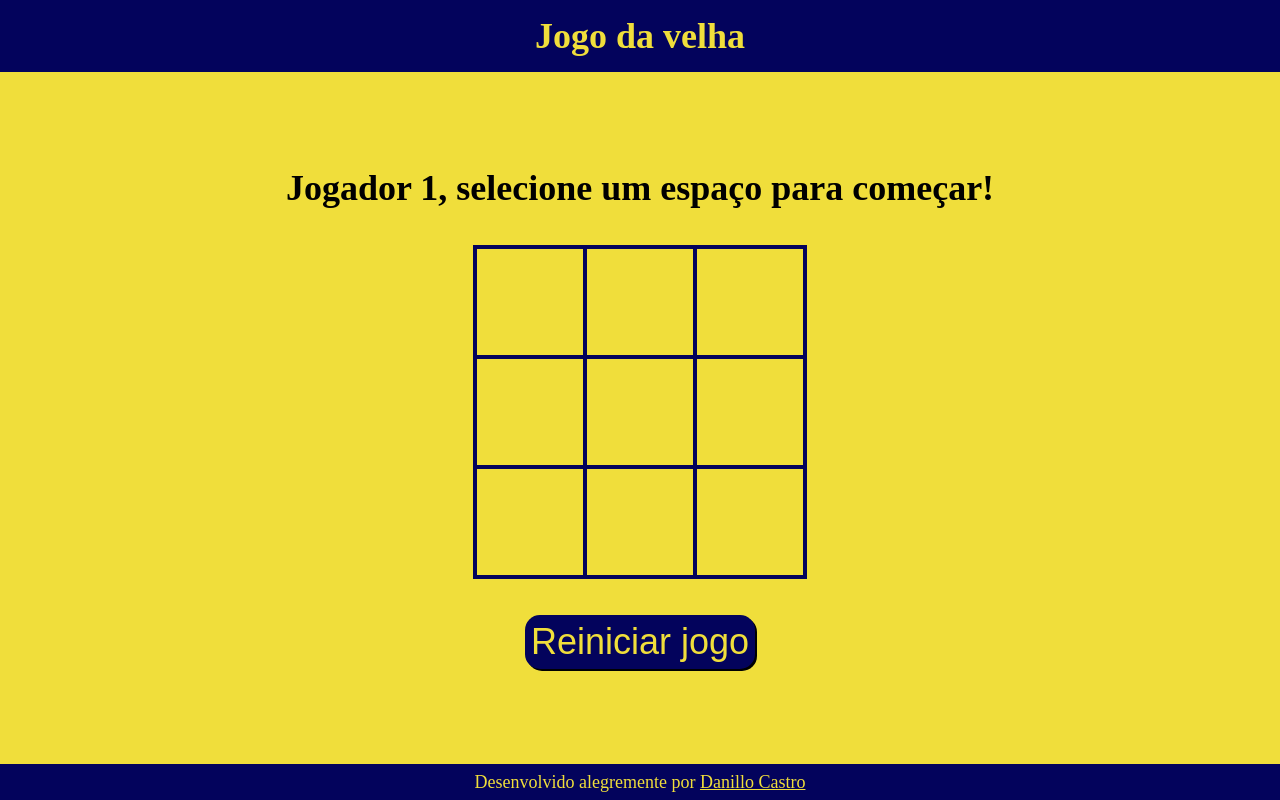
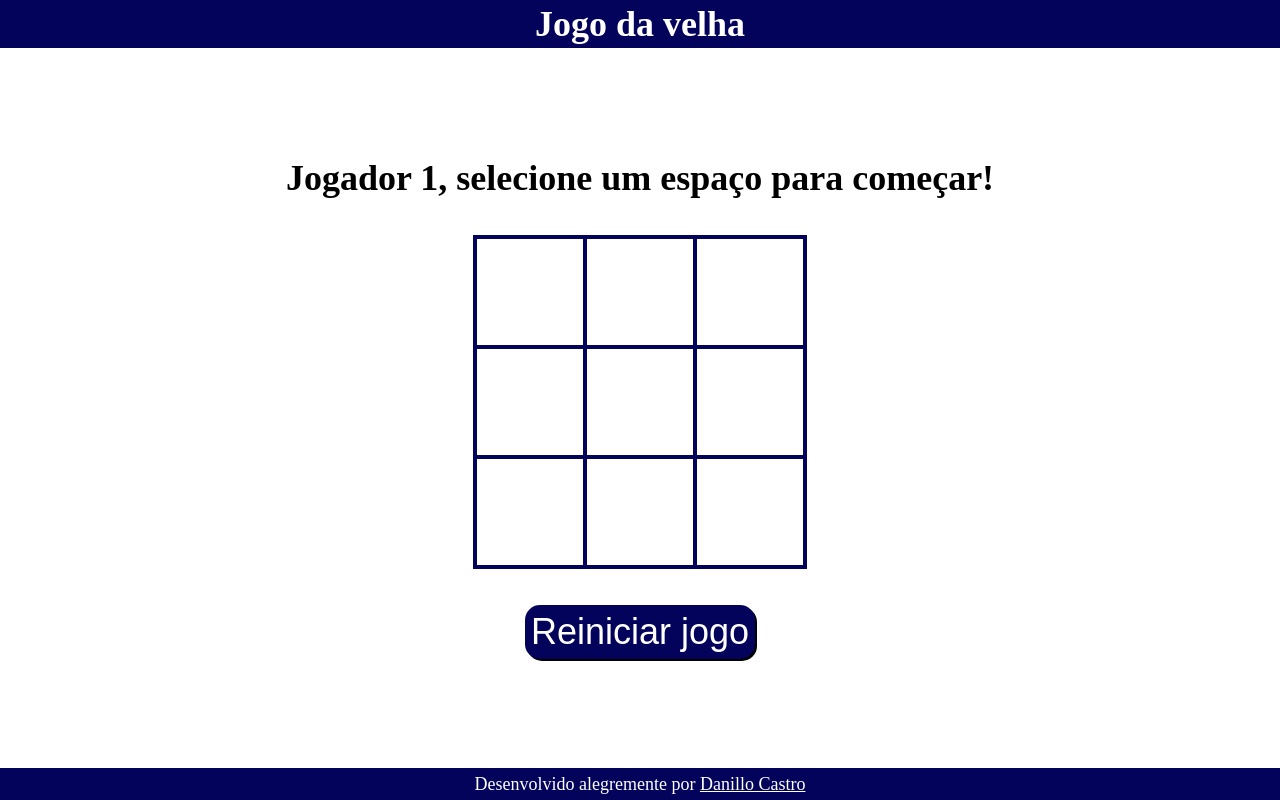
Before and after one commit to danillotc/jogo-da-velha, a plain HTML site: page index.html in a window 1280 px wide. Drawn offline with Linux system fonts and the light colour scheme.

Commit message:
fix footer

```diff
--- a/style.css
+++ b/style.css
@@ -1,14 +1,14 @@
 * {
     margin: 0;
     font-size: 36px;
-    --primary: rgb(240, 222, 59);
+    --primary: white;
     --secondary: rgb(3, 3, 92);
 }
 
 header {
     width: 100%;
-    height: 2em;
-    line-height: 2em;
+    height: 6vh;
+    line-height: 6vh;
     text-align: center;
     vertical-align: middle;
     background-color: var(--secondary);
@@ -17,7 +17,7 @@ header {
 
 section {
     background: var(--primary);
-    height: calc(100vh - 3em);
+    height: 90vh;
     display: flex;
     flex-direction: column;
     align-items: center;
@@ -75,8 +75,8 @@ button {
 
 footer {
     width: 100%;
-    height: 2em;
-    line-height: 2em;
+    height: 4vh;
+    line-height: 4vh;
     text-align: center;
     vertical-align: middle;
     background-color: var(--secondary);
```
